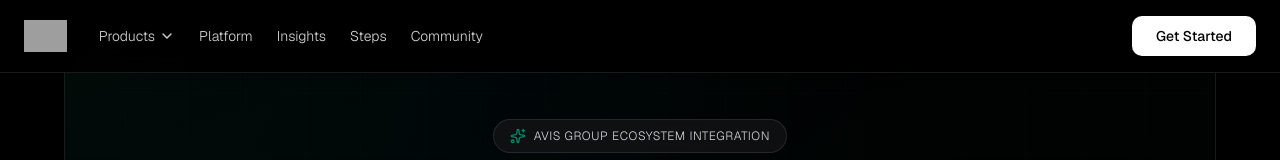
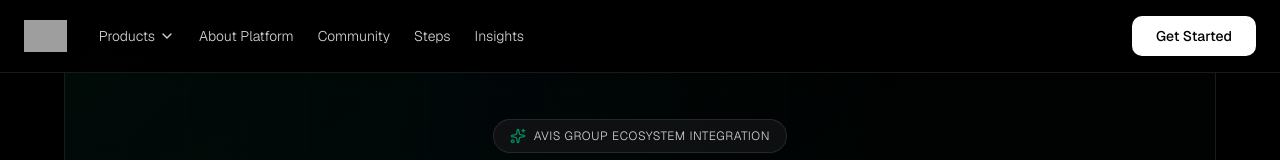
Before and after one commit to Sarina-R/AVIS-landing-page, a Next.js app: page /avis-community in a window 1280 px wide. Shown: the top 160 px of the page. Built offline with nearby package versions, Linux system fonts and the light colour scheme; grey boxes are pictures that could not be loaded.

Commit message:
fix: links, names

```diff
--- a/app/avis-community/page.tsx
+++ b/app/avis-community/page.tsx
@@ -2,12 +2,12 @@
 
 import {
   AboutSection,
-  LiveMetrics,
+  AVISInsights,
   CTASection,
   HeroSection,
   PremiumFeatures,
   StepsComponent,
-  TheAdvantage,
+  TheAVISEdge,
 } from '@/components/community-page-componnets/componnets'
 import { Footer } from '@/components/event-page-component/Footer'
 import Navigation from '@/components/page-components/Navigation'
@@ -24,10 +24,10 @@ const AvisCommunityLanding = () => {
         { name: 'AVIS Community', link: '/avis-community' },
       ],
     },
-    { name: 'Platform', link: '#platform' },
+    { name: 'About Platform', link: '#about-platform' },
+    { name: 'Community', link: '#community' },
+    { name: 'Steps', link: '#steps' },
     { name: 'Insights', link: '#insights' },
-    { name: 'Steps', link: '#steps' },
-    { name: 'Community', link: '#community' },
   ]
 
   const logo =
@@ -41,10 +41,10 @@ const AvisCommunityLanding = () => {
 
       {/* together */}
       <PremiumFeatures />
-      <TheAdvantage />
+      <TheAVISEdge />
 
       <StepsComponent />
-      <LiveMetrics />
+      <AVISInsights />
       <CTASection />
       <Footer />
     </div>
--- a/components/community-page-componnets/componnets.tsx
+++ b/components/community-page-componnets/componnets.tsx
@@ -10,6 +10,7 @@ import {
   PersonStanding,
   Clock,
 } from 'lucide-react'
+import Link from 'next/link'
 
 const AnimatedPattern = () => {
   return (
@@ -279,16 +280,21 @@ export const HeroSection = () => {
         </p>
 
         <div className='flex flex-col md:flex-row gap-6 justify-center items-center'>
-          <button className='group relative bg-gradient-to-r from-emerald-400 to-emerald-500 text-black px-8 py-4 rounded-full font-medium flex items-center transition-all duration-500 hover:from-emerald-300 hover:to-emerald-400 hover:scale-105 hover:shadow-xl hover:shadow-emerald-400/25 transform-gpu'>
+          <Link href='https://events.avisengine.com/auth/register'>
+            <button className='group relative bg-gradient-to-r from-emerald-400 to-emerald-500 text-black px-8 py-4 rounded-full font-medium flex items-center transition-all duration-500 hover:from-emerald-300 hover:to-emerald-400 hover:scale-105 hover:shadow-xl hover:shadow-emerald-400/25 transform-gpu hover:cursor-pointer'>
               <span className='relative z-10'>Join AVIS Community</span>
               <ArrowUpRight className='ml-2 w-5 h-5 group-hover:rotate-45 transition-transform duration-300 relative z-10' />
               <div className='absolute inset-0 bg-gradient-to-r from-emerald-300 to-teal-300 rounded-full opacity-0 group-hover:opacity-100 transition-opacity duration-300'></div>
             </button>
+          </Link>
 
-          <button className='group font-light text-zinc-200 px-8 py-4 border border-zinc-700/50 rounded-full hover:border-emerald-400/50 hover:bg-zinc-800/30 transition-all duration-300 backdrop-blur-sm'>
+          <Link
+            href='#community'
+            className='group font-light text-zinc-200 px-8 py-4 border border-zinc-700/50 rounded-full hover:border-emerald-400/50 hover:bg-zinc-800/30 transition-all duration-300 backdrop-blur-sm inline-flex items-center'
+          >
             Explore Features
             <ChevronDown className='inline ml-2 w-4 h-4 group-hover:translate-y-1 transition-transform duration-300' />
-          </button>
+          </Link>
         </div>
       </div>
 
@@ -302,7 +308,7 @@ export const HeroSection = () => {
 export const AboutSection = () => {
   return (
     <section
-      id='platform'
+      id='about-platform'
       className=' px-8 relative bg-zinc-950/50 border-y border-white/10'
     >
       <AnimatedPattern />
@@ -439,7 +445,7 @@ export const PremiumFeatures = () => {
   )
 }
 
-export const TheAdvantage = () => {
+export const TheAVISEdge = () => {
   return (
     <section className='border-t border-white/10'>
       <div className='max-w-7xl mx-auto text-center'>
@@ -550,7 +556,7 @@ export const StepsComponent = () => {
   )
 }
 
-export const LiveMetrics = () => {
+export const AVISInsights = () => {
   const [activeConnections, setActiveConnections] = useState(127)
   const [engagementRate, setEngagementRate] = useState(89)
 
@@ -689,13 +695,15 @@ export const CTASection = () => {
               Challenge, and Plus.
             </p>
 
-            <button className='group relative bg-emerald-400 text-black px-12 py-4 rounded-full font-medium text-lg transition-all duration-500 hover:bg-emerald-300 hover:scale-105'>
+            <Link href='https://events.avisengine.com/auth/register'>
+              <button className='group relative bg-emerald-400 text-black px-12 py-4 rounded-full font-medium text-lg transition-all duration-500 hover:bg-emerald-300 hover:scale-105 hover:cursor-pointer'>
                 <span className='relative z-10 flex items-center'>
                   Start Your AVIS Journey
                   <ArrowUpRight className='ml-2 w-5 h-5 group-hover:rotate-45 transition-transform duration-300' />
                 </span>
                 <div className='absolute inset-0 bg-gradient-to-r from-emerald-300 to-teal-300 rounded-full opacity-0 group-hover:opacity-100 transition-opacity duration-300'></div>
               </button>
+            </Link>
 
             <p className='text-xs font-light text-zinc-500 mt-8 tracking-wide'>
               GLOBAL NETWORK • SEAMLESS INTEGRATION • ENDLESS OPPORTUNITIES
```
Lines whose indentation alone changed are shown as unchanged.
